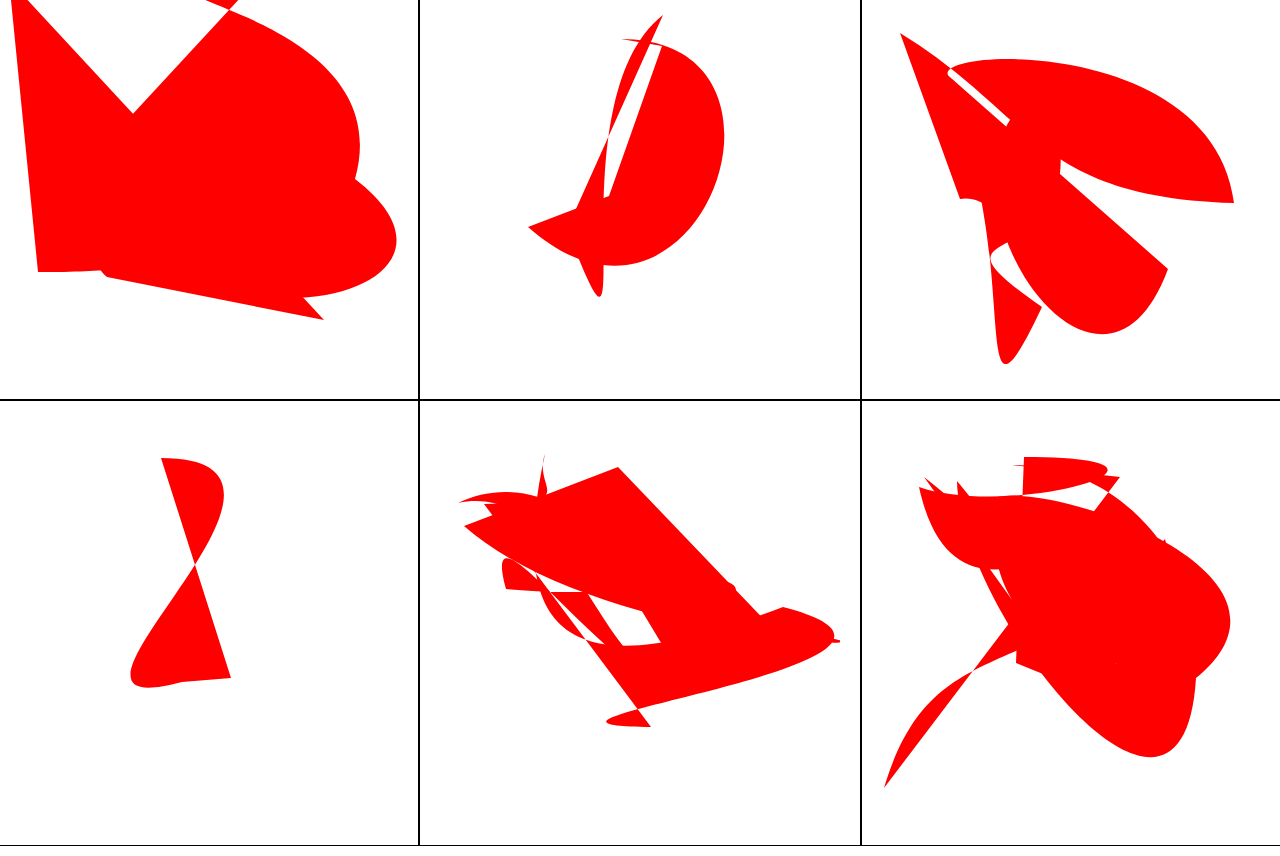
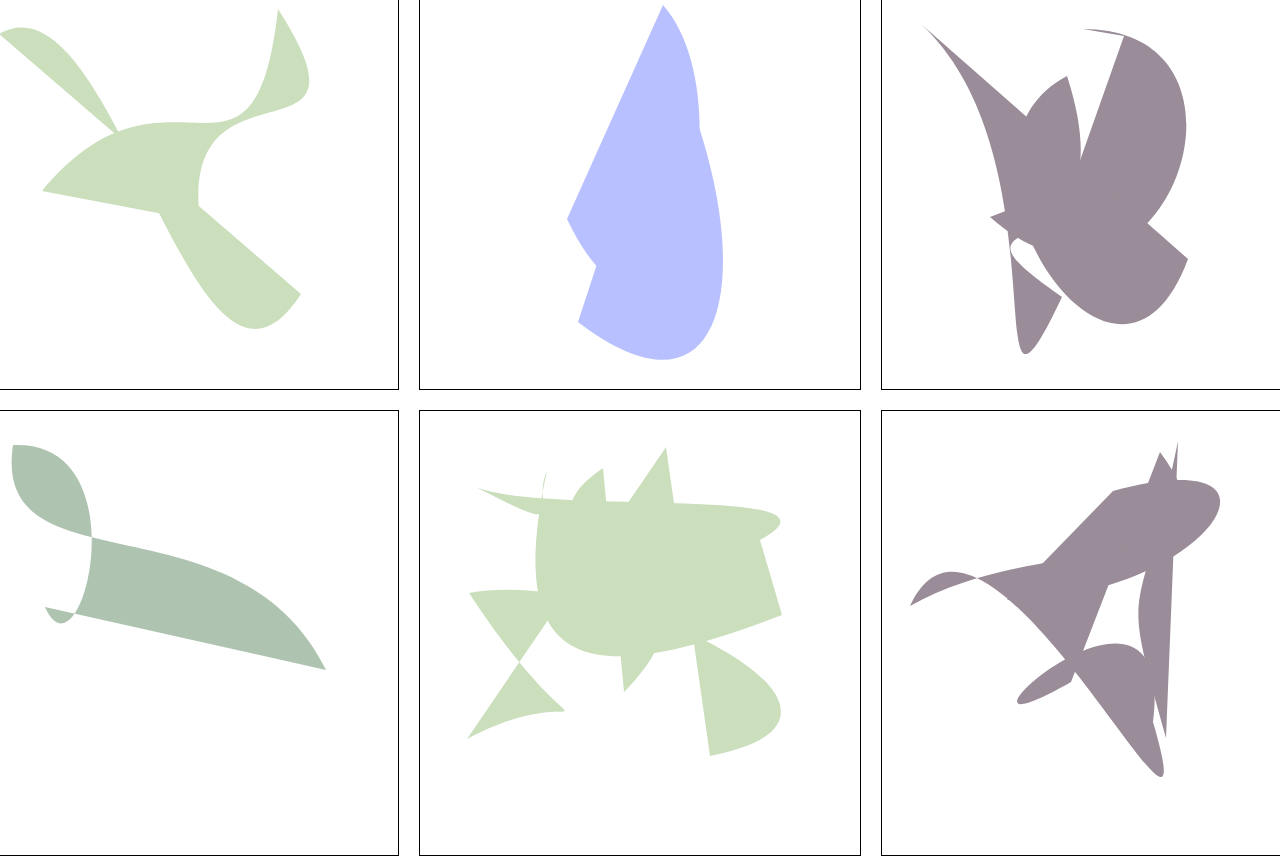
Before and after one commit to Code-for-artists/shape-generator, a React (Create React App) app: page / in a window 1280 px wide. Shown: the top 856 px of the page. Built offline with nearby package versions, Linux system fonts and the light colour scheme.

Commit message:
add random colors

```diff
--- a/src/App.css
+++ b/src/App.css
@@ -17,7 +17,7 @@ body {
   text-align: center;
   display: grid;
   grid-template-columns: 1fr 1fr 1fr;
-  grid-gab: 20px;
+  grid-gap: 20px;
 }
 
 .shape-card {
--- a/src/components/Shape.jsx
+++ b/src/components/Shape.jsx
@@ -1,36 +1,44 @@
 import React, { useCallback, useEffect, useState } from "react";
 import { generateRandomShape, shapeTypes } from "./utils";
 
+const COLORS = [
+  '#598392',
+  '#aec3b0',
+  '#b8c0ff',
+  '#eee2df',
+  '#9a8c98',
+  '#cbdfbd'
+]
 export const Shape = (props) => {
 
   const [shapes, setShapes] = useState([])
   let nonGeometrical = false
   const reDrawShapes = useCallback(() => {
-    setShapes(Array.from({ length: Math.floor(Math.random() * 3) + 1 }).map(() =>
-      {
-        const res = generateRandomShape(props.size, nonGeometrical)
-        if (!res.path) nonGeometrical = true
-        return res
-      }
+    setShapes(Array.from({ length: Math.floor(Math.random() * 3) + 1 }).map(() => {
+      const res = generateRandomShape(props.size, nonGeometrical)
+      if (!res.path) nonGeometrical = true
+      return res
+    }
     ))
   }, [setShapes, props.size])
   useEffect(() => {
     reDrawShapes()
   }, [])
 
-  console.log(shapes)
+  const colorIndex = Math.floor(Math.random() * COLORS.length)
+  const fill = COLORS[colorIndex]
   return (
     <div className="shape-card" onClick={reDrawShapes}>
-      <svg width={props.size} height={props.size} fill="red">
+      <svg width={props.size} height={props.size} fill={fill}>
         {
-          shapes.map(( shape, index ) => (
+          shapes.map((shape, index) => (
             <>
-            { shape.type === shapeTypes.PATH &&  <path key={shape.path} d={shape.path} /> }
-            { shape.type === shapeTypes.CIRCLE && <circle key={index} cx={shape.x} cy={shape.y} r={shape.radio} /> }
-            { shape.type === shapeTypes.SQUARE && <rect key={index} x={shape.x} y={shape.y} width={shape.radio} height={shape.radio} /> }
-            { shape.type === shapeTypes.RECTANGLE && <rect key={index} x={shape.x} y={shape.y} width={shape.radio} height={shape.radioY} /> }
-            { shape.type === shapeTypes.TRIANGLE && <polygon key={index} points={shape.points} /> }
-            { shape.type === shapeTypes.ELIPSE && <ellipse cx={shape.x} cy={shape.y} rx={shape.radio} ry={shape.ry} /> }
+              {shape.type === shapeTypes.PATH && <path key={shape.path} d={shape.path} />}
+              {shape.type === shapeTypes.CIRCLE && <circle key={index} cx={shape.x} cy={shape.y} r={shape.radio} />}
+              {shape.type === shapeTypes.SQUARE && <rect key={index} x={shape.x} y={shape.y} width={shape.radio} height={shape.radio} />}
+              {shape.type === shapeTypes.RECTANGLE && <rect key={index} x={shape.x} y={shape.y} width={shape.radio} height={shape.radioY} />}
+              {shape.type === shapeTypes.TRIANGLE && <polygon key={index} points={shape.points} />}
+              {shape.type === shapeTypes.ELIPSE && <ellipse cx={shape.x} cy={shape.y} rx={shape.radio} ry={shape.ry} />}
             </>
           ))
         }
--- a/src/components/utils.js
+++ b/src/components/utils.js
@@ -18,7 +18,7 @@ export function generateRandomShape(size = 400, nonGeometrical = false) {
   const canvasHeight = size;
   const minShapeSize = 200;
   const minPoints = 3;
-  const maxPoints = 6;
+  const maxPoints = 5;
   const angles = [];
   const points = [];
   const numPoints = Math.floor(Math.random() * (maxPoints - minPoints + 1)) + minPoints;
```
